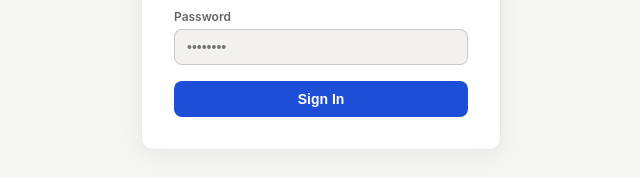
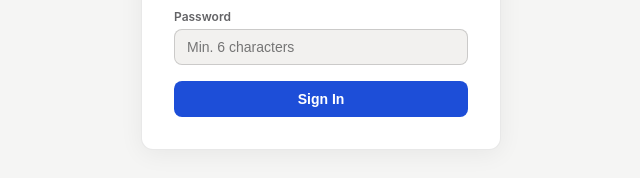
Before and after one commit to Obismadi99/cv-agent, a website: page public/index.html in a window 1280 px wide. Shown: the part 424-602 px from the top of the page, 319-959 px from the left. Drawn offline with Linux system fonts and the light colour scheme.

Commit message:
add password length validation

```diff
--- a/public/index.html
+++ b/public/index.html
@@ -201,7 +201,7 @@ header h1{font-size:15px;font-weight:700}
     <div class="auth-err" id="auth-err"></div>
     <div class="auth-ok" id="auth-ok"></div>
     <div class="field"><label>Email</label><input type="email" id="auth-email" placeholder="you@example.com" onkeydown="if(event.key==='Enter')submitAuth()"></div>
-    <div class="field"><label>Password</label><input type="password" id="auth-pass" placeholder="••••••••" onkeydown="if(event.key==='Enter')submitAuth()"></div>
+    <div class="field"><label>Password</label><input type="password" id="auth-pass" placeholder="Min. 6 characters" onkeydown="if(event.key==='Enter')submitAuth()"></div>
     <button class="auth-btn" id="auth-submit-btn" onclick="submitAuth()">Sign In</button>
   </div>
 </div>
@@ -364,6 +364,7 @@ async function submitAuth() {
   const okEl  = document.getElementById('auth-ok');
   errEl.classList.remove('show'); okEl.classList.remove('show');
   if (!email || !pass) { errEl.textContent = 'Please enter email and password.'; errEl.classList.add('show'); return; }
+  if (pass.length < 6) { errEl.textContent = 'Password must be at least 6 characters.'; errEl.classList.add('show'); return; }
   btn.disabled = true; btn.textContent = 'Please wait…';
   try {
     const endpoint = authTabMode === 'login'
```
